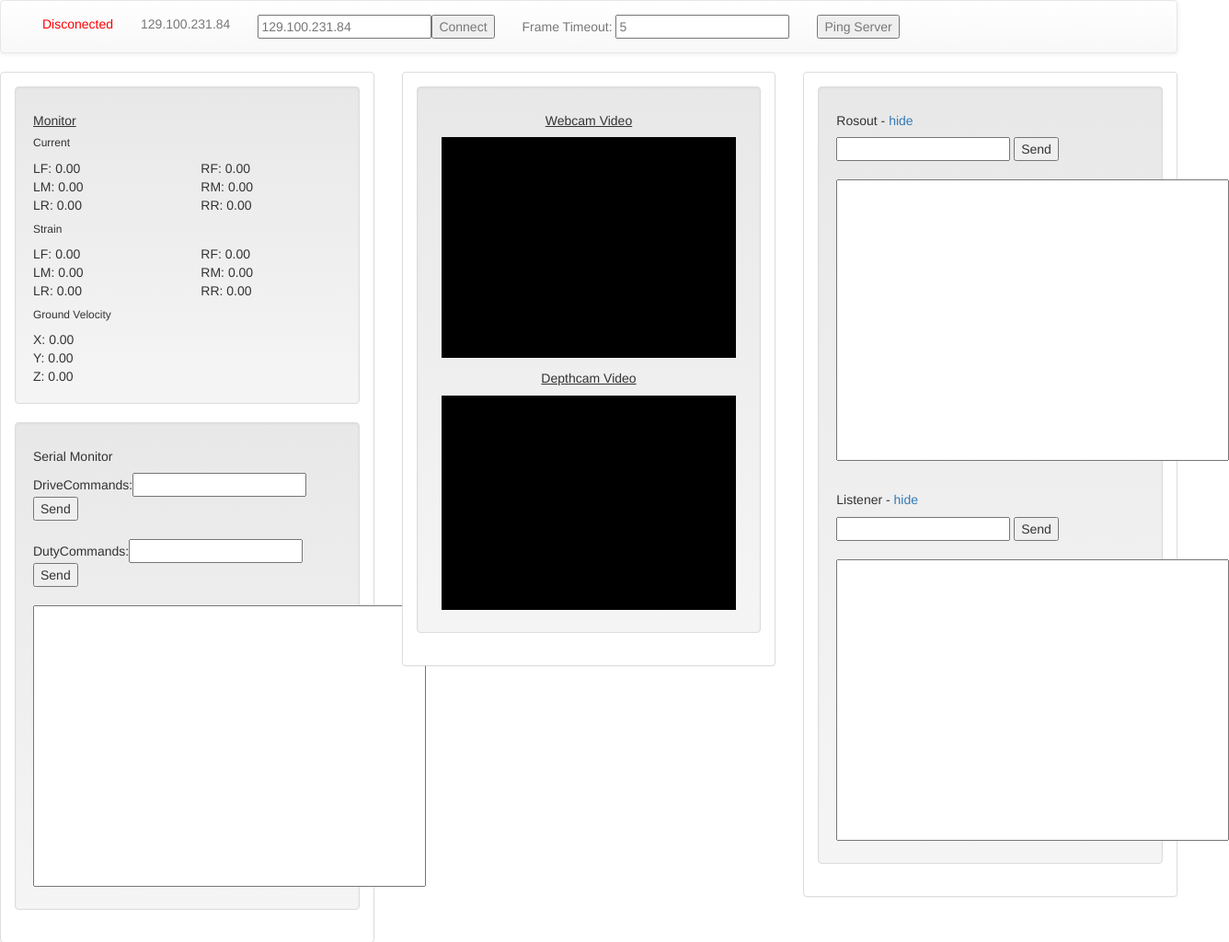
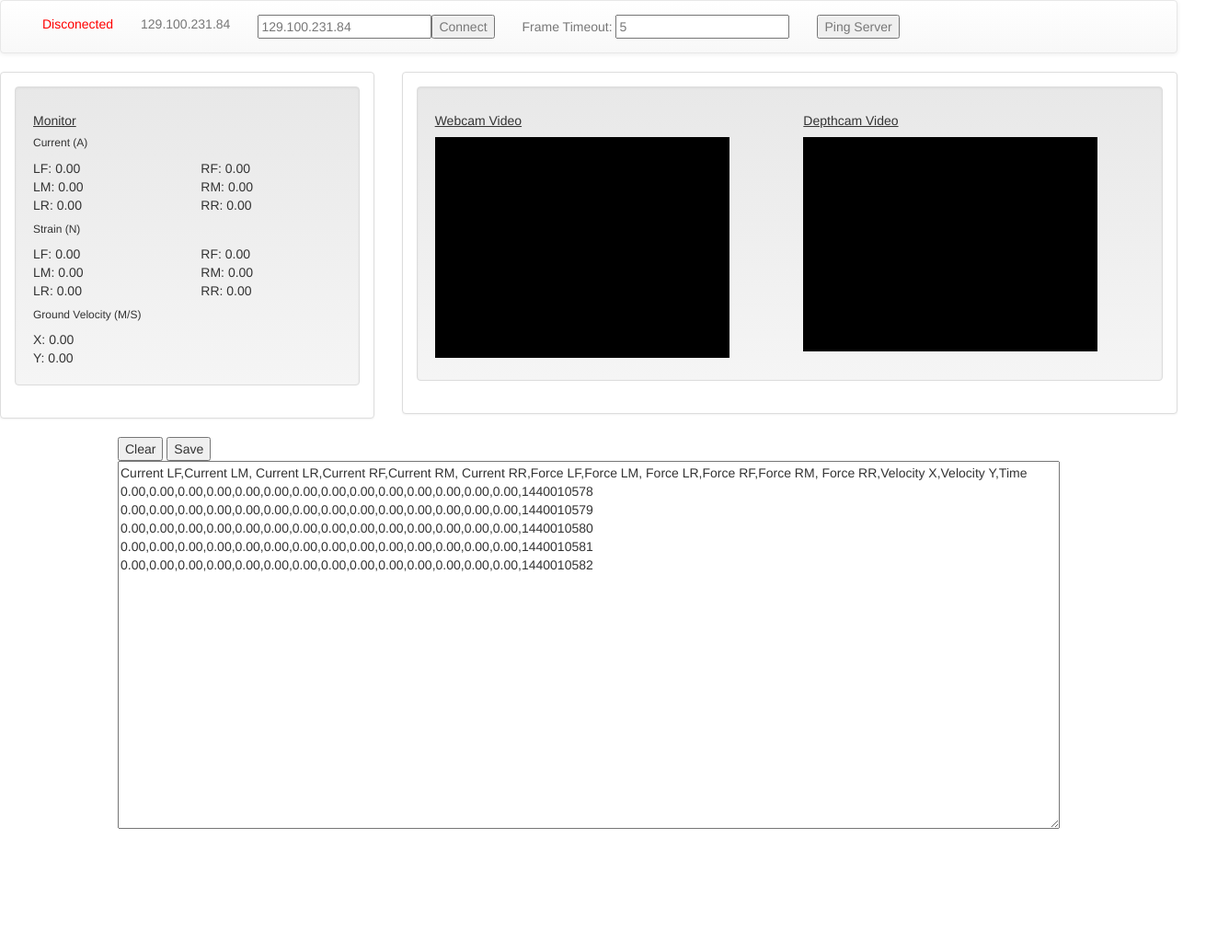
Before and after one commit to rileyBloomfield/LunaTron, a website: page public/index.html in a window 1280 px wide. Shown: the top 1024 px of the page at 92% size, 1336 px wide, since content can reach past the window. After the commit the page ends 906 px from the top, so only its background shows below. Drawn offline with Linux system fonts and the light colour scheme.

Commit message:
Data logs to download file

```diff
--- a/public/index.html
+++ b/public/index.html
@@ -14,7 +14,6 @@
 <body>
     <nav class="navbar navbar-default">
         <div class="container-fluid">
-            <!-- Collect the nav links, forms, and other content for toggling -->
             <div class="collapse navbar-collapse" id="bs-example-navbar-collapse-1">
                 <ul class="nav navbar-nav">
                     <li><a id="connectionStatus" style="color:red;">Disconected</a></li>
@@ -23,8 +22,8 @@
 		    <li><a>Frame Timeout: <input id="frameTimeoutInput" type="number" value="5" onchange="changeFrameTimeout();"></input></a></li>
 		    <li><a><button type="button" onclick="pingServer();">Ping Server</button></a></li>
                 </ul>
-            </div><!-- /.navbar-collapse -->
-        </div><!-- /.container-fluid -->
+            </div>
+        </div>
     </nav>
     <div class="row">
         <div class="col-md-4">
@@ -32,7 +31,7 @@
                 <div class="panel-body">
                     <div class="well">
                         <h5><u>Monitor</u></h5>
-                        <h6>Current</h6>
+                        <h6>Current (A)</h6>
                         <div class="row">
                             <div class="col-md-6">
                                 LF: <span id="LFC">0.00</span><br>
@@ -45,7 +44,7 @@
                                 RR: <span id="RRC">0.00</span><br>
                             </div>
                         </div>
-                        <h6>Strain</h6>
+                        <h6>Strain (N)</h6>
                         <div class="row">
                             <div class="col-md-6">
                                 LF: <span id="LFS">0.00</span><br>
@@ -58,64 +57,38 @@
                                 RR: <span id="RRS">0.00</span><br>
                             </div>
                         </div>
-			<h6>Ground Velocity</h6>
+			<h6>Ground Velocity (M/S)</h6>
                         <div class="row">
                             <div class="col-md-6">
                                 X: <span id="xVel">0.00</span><br>
                                 Y: <span id="yVel">0.00</span><br>
-                                Z: <span id="zVel">0.00</span><br>
                             </div>
                         </div>
                     </div>
-		    <div class="well">
-		    <h5>Serial Monitor</h5>
-		    DriveCommands:<input id="driveInput" type="text"></input><button id="driveButton" onclick="publishDriveCommand();">Send</button><br><br>
-		    DutyCommands:<input id="dutyInput" type="text"></input><button id="dutyButton" onclick="publishDutyCommand();">Send</button><br><br>
-<textarea readonly rows="15" cols="50" id="serialIn" style="resize: none; height: 50%; max-height: 50%;"></textarea>
-		    </div>
-                </div>
-            </div>
+            	</div>
+	    </div>
         </div>
-        <div class="col-md-4">
-            <div class="panel panel-default">
-                <div class="panel-body">
-                    <div class="well" style="text-align:center;">
-                        <h5><u>Webcam Video</u></h5>
-                        <canvas id="canvas" width="320px" height="240px"></canvas>
-			<br>
-			<h5><u>Depthcam Video</u></h5>
-			<canvas id="depthCanvas" width="165px" height="120px" style="display: inline-block; width: 320px;"></canvas>
-                    </div>
-                </div>
-            </div>
-        </div>
-        <div class="col-md-4">
+        <div class="col-md-8">
             <div class="panel panel-default">
                 <div class="panel-body">
                     <div class="well">
-                        <h5>Rosout - <a id="showhiderosout" onclick="toggleRosout();">hide</a></h5>
-                        <div id="rosoutDiv">
-                            <span>
-                                <input id="sendRosoutText" type="text">
-                                <button type="button" onclick="publishRosout();">Send</button>
-                            </span>
-                            <br><br>
-                            <textarea readonly rows="15" cols="50" id="rosoutIn" style="resize: none; height: 50%; max-height: 50%;"></textarea>
-                        </div><br>
-
-                        <h5>Listener - <a id="showhidelistener" onclick="toggleListener();">hide</a></h5>
-                        <div id="listenerDiv">
-                            <span>
-                                <input id="sendListenerText" type="text">
-                                <button type="button" onclick="publishListener();">Send</button>
-                            </span>
-                            <br><br>
-                            <textarea readonly rows="15" cols="50" id="listenerIn" style="resize: none; height: 50%; max-height: 50%;"></textarea>
-                        </div>
+			<div class="row">
+			    <div class="col-md-6">
+                        	 <h5><u>Webcam Video</u></h5>
+                        	<canvas id="canvas" width="320px" height="240px"></canvas>
+			    </div>
+			    <div class="col-md-6">
+				<h5><u>Depthcam Video</u></h5>
+				<canvas id="depthCanvas" width="165px" height="120px" style="width: 320px;"></canvas>
+			    </div>
+			</div>
                     </div>
                 </div>
             </div>
         </div>
     </div>
+<button type="button" onclick="clearLog();" style="margin-left:10vw;">Clear</button>
+<button type="button" onclick="saveLog();">Save</button><br>
+<textArea id="dataLog" style="height:50vh; width:80vw; margin-left:10vw;"readonly>Current LF,Current LM, Current LR,Current RF,Current RM, Current RR,Force LF,Force LM, Force LR,Force RF,Force RM, Force RR,Velocity X,Velocity Y,Time</textArea>
 </body>
 </html>
--- a/public/script.js
+++ b/public/script.js
@@ -28,32 +28,23 @@ var currentElements = [];
 var loadElements = [];
 
 //Velocity Elements
-var xVel, yVel, zVel;
-
-//TextAreas
-var rosoutIn;
-var listenerIn;
-var serialOut;
+var xVel, yVel;
 
 //Image Canvas
-var ctx;
-var canvas;
-var depthCtx;
-var depthCanvas;
+var ctx,
+    canvas,
+    depthCtx,
+    depthCanvas;
 
 //Topics List
-var cmdVel;
-var rosout;
-var listener;
-var image_rawCompressed;
-var driveCommands;
-var dutyCommands;
-var currentSensors;
-var loadSensors;
-var encoderSensors;
-var serverPing;
-var VO_Velocity;
-var image_depthCompressed;
+var cmdVel,
+    image_rawCompressed,
+    currentSensors,
+    loadSensors,
+    encoderSensors,
+    opticalFlowSensors,
+    serverPing,
+    image_depthCompressed;
 
 window.onload=function() {
     //FIND ELEMENTS
@@ -85,7 +76,6 @@ window.onload=function() {
     //Velocity Display
     xVel = document.getElementById('xVel');
     yVel = document.getElementById('yVel');
-    zVel = document.getElementById('zVel');
 
     //Canvas Display
     canvas = document.querySelector('#canvas');
@@ -119,7 +109,22 @@ window.setInterval(function() {
 			attemptReconnect = true;
 		}
 	}
+
 }, 200);
+
+//Log data every second
+setInterval(function() {
+    $("#dataLog").append("\n");
+    for (var i=0; i<currentElements.length; i++) {
+	$("#dataLog").append(currentElements[i].innerHTML + ",");
+    }
+    for (var i=0; i<loadElements.length; i++) {
+	$("#dataLog").append(loadElements[i].innerHTML + ",");
+    }
+    $("#dataLog").append(xVel.innerHTML + ",");
+    $("#dataLog").append(yVel.innerHTML + ",");
+    $("#dataLog").append(Math.round(Date.now()/1000));
+}, 1000);
 
 function initTopics() {
     //DEFINE CONNECTION
@@ -197,35 +202,15 @@ function initTopics() {
 	messageType: 'std_msgs/String'
     });
 
-    driveCommands = new ROSLIB.Topic({
+    opticalFlowSensors = new ROSLIB.Topic({
 	ros: ros,
-	name: '/driveCommands',
+	name: '/opticalFlowSensors',
 	messageType: 'std_msgs/String'
-    });
-
-    dutyCommands = new ROSLIB.Topic({
-	ros: ros,
-	name: '/dutyCommands',
-	messageType: 'std_msgs/String'
-    });
-
-    VO_Velocity = new ROSLIB.Topic({
-	ros: ros,
-	name: '/VO_Velocity',
-	messageType: 'geometry_msgs/Twist'
     });
 
    serverPing.subscribe(function(message) {
 	//Reset timer
 	timeCounter = 0;
-    });
-
-    listener.subscribe(function(message){
-        listenerIn.value += listener.name + ': ' + message.data + '\n\n';
-    });
-
-    rosout.subscribe(function(message) {
-        rosoutIn.value += message.name +': '+ message.msg + '\n\n';;
     });
 
     currentSensors.subscribe(function(message) {
@@ -244,10 +229,10 @@ function initTopics() {
         }
     });
 
-    VO_Velocity.subscribe(function(message) {
-	xVel.innerHTML = message.linear.x;
-	yVel.innerHTML = message.linear.y;
-	zVel.innerHTML = message.linear.z;
+    opticalFlowSensors.subscribe(function(message) {
+	var sensors = message.data.split(',');
+	xVel.innerHTML = sensors[0];
+	yVel.innerHTML = sensors[1];
     });
 
     encoderSensors.subscribe(function(message) {
@@ -283,7 +268,6 @@ function closeSockets() {
     loadSensors.unsubscribe();
     encoderSensors.unsubscribe();
     serverPing.unsubscribe();
-    VO_Velocity.unsubscribe();
     image_depthCompressed.unsubscribe();
     connectionStatus.style.color = 'Red';
     ctx.fillRect(0,0,canvas.width, canvas.height);
@@ -375,21 +359,23 @@ function changeFrameTimeout() {
         acceptedTimeDiff = frameTimeoutInput.value;
 };
 
-function publishDriveCommand() {
-	var input = driveInput.value;
-	driveInput.value = '';
-	var mess = new ROSLIB.Message({
-            data: input
-        });
-	driveCommands.publish(mess);
+function clearLog() {
+    var r = confirm("Clear log?");
+    if(r==true) {
+	$("#dataLog").html("Current LF,Current LM, Current LR,Current RF,Current RM, Current RR,Force LF,Force LM, Force LR,Force RF,Force RM, Force RR,Velocity X,Velocity Y,Time");
+    }
+}
 
-};
+function saveLog() {
+    var content = $("#dataLog").val();
+    var contentType = 'application/octet-stream';
+    var filename = 'dataLog';
+    var fileExtension = ".csv";
 
-function publishDutyCommand() {
-	var input = dutyInput.value;
-	dutyInput.value = '';
-	var mess = new ROSLIB.Message({
-            data: input
-        });
-	dutyCommands.publish(mess);
-};
+    if(!contentType) contentType = 'application/octet-stream';
+    var a = document.createElement('a');
+    var blob = new Blob([content], {'type':contentType});
+    a.href = window.URL.createObjectURL(blob);
+    a.download = filename+fileExtension;
+    a.click();
+}
```
Also changed, not shown: 2 other files.
